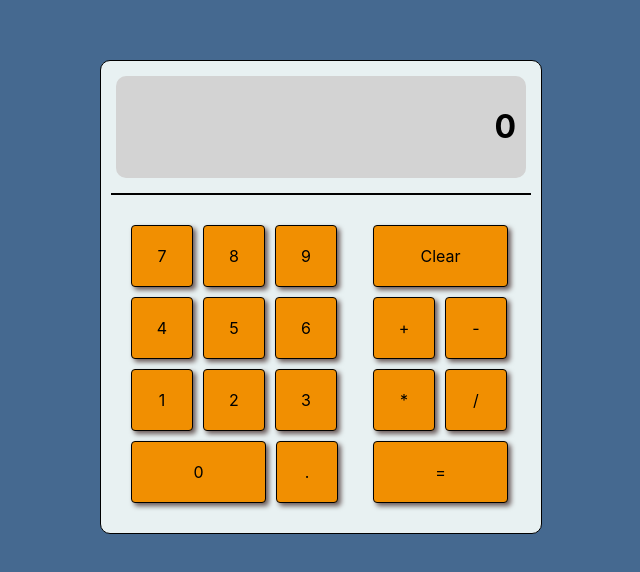
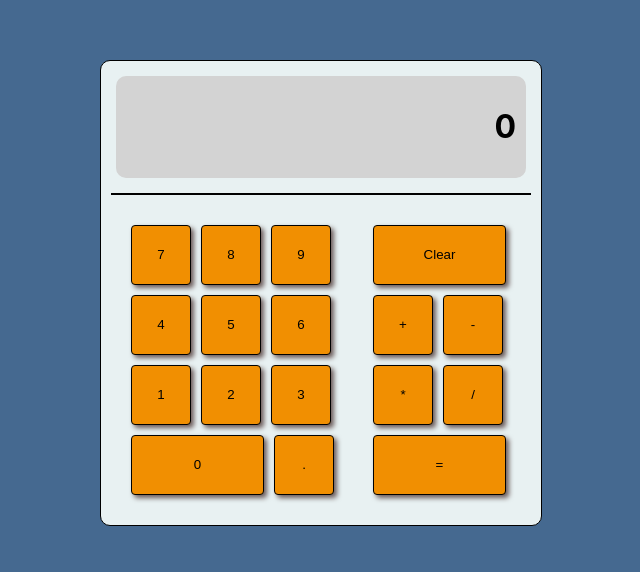
Before and after one commit to ethueter/Basic-Calculator, a React (Create React App) app: page / in a window 1280 px wide. Shown: the top 572 px of the page, without its empty margins (319-959 px from the left). Built offline with nearby package versions, Linux system fonts and the light colour scheme.

Commit message:
active button

```diff
--- a/src/App.css
+++ b/src/App.css
@@ -47,7 +47,7 @@
   flex-wrap: wrap
 }
 
-.key-reg {
+button {
   width: 60px;
   height: 60px;
   background-color: #F18F01;
@@ -76,6 +76,6 @@
 
 }
 
-.active {
+button:active {
   background-color: #CB7A01
 }
--- a/src/Calc/Keypad.js
+++ b/src/Calc/Keypad.js
@@ -6,60 +6,60 @@ const Keypad = (props) => {
     return (
       <div className="keypad-container">
         <div className="keypad">
-          <div id="seven" className={props.active ? "key-reg active" : "key-reg"} onClick={props.click}>
+          <button id="seven" className="key-reg" onClick={props.click}>
             7
-          </div>
-          <div id="eight" className="key-reg" onClick={props.click}>
+          </button>
+          <button id="eight" className="key-reg" onClick={props.click}>
             8
-          </div>
-          <div id="nine" className="key-reg" onClick={props.click}>
+          </button>
+          <button id="nine" className="key-reg" onClick={props.click}>
             9
-          </div>
-          <div id="four" className="key-reg" onClick={props.click}>
+          </button>
+          <button id="four" className="key-reg" onClick={props.click}>
             4
-          </div>
-          <div id="five" className="key-reg" onClick={props.click}>
+          </button>
+          <button id="five" className="key-reg" onClick={props.click}>
             5
-          </div>
-          <div id="six" className="key-reg" onClick={props.click}>
+          </button>
+          <button id="six" className="key-reg" onClick={props.click}>
             6
-          </div>
-          <div id="one" className="key-reg" onClick={props.click}>
+          </button>
+          <button id="one" className="key-reg" onClick={props.click}>
             1
-          </div>
-          <div id="two" className="key-reg" onClick={props.click}>
+          </button>
+          <button id="two" className="key-reg" onClick={props.click}>
             2
-          </div>
-          <div id="three" className="key-reg" onClick={props.click}>
+          </button>
+          <button id="three" className="key-reg" onClick={props.click}>
             3
-          </div>
-          <div id="zero" className="key-big" onClick={props.click}>
+          </button>
+          <button id="zero" className="key-big" onClick={props.click}>
             0
-          </div>
-          <div id="decimal" className="key-reg" onClick={props.click}>
+          </button>
+          <button id="decimal" className="key-reg" onClick={props.click}>
             .
-          </div>
+          </button>
 
         </div>
             <div className='keypad-opps'>
-                <div id="clear" className="key-big" onClick={props.clear}>
+                <button id="clear" className="key-big" onClick={props.clear}>
                     Clear
-                </div>
-                <div id="add" className="key-reg" onClick={props.click}>
+                </button>
+                <button id="add" className="key-reg" onClick={props.click}>
                     +
-                </div>
-                <div id="sub" className="key-reg" onClick={props.click}>
+                </button>
+                <button id="sub" className="key-reg" onClick={props.click}>
                     -
-                </div>
-                <div id="multiply" className="key-reg" onClick={props.click}>
+                </button>
+                <button id="multiply" className="key-reg" onClick={props.click}>
                     *
-                </div>
-                <div id="divide" className="key-reg" onClick={props.click}>
+                </button>
+                <button id="buttonide" className="key-reg" onClick={props.click}>
                     /
-                </div>
-                <div id="equate" className="key-big" onClick={props.solve}>
+                </button>
+                <button id="equate" className="key-big" onClick={props.solve}>
                     =
-                </div>
+                </button>
             </div>
 
       </div>
```
